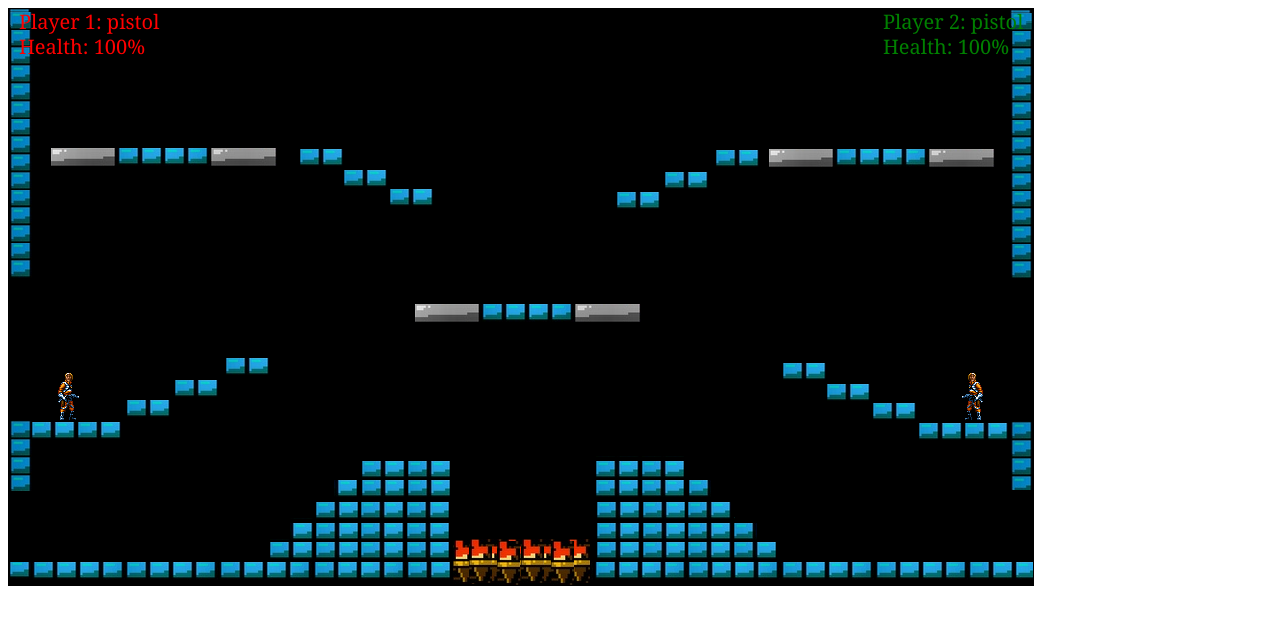
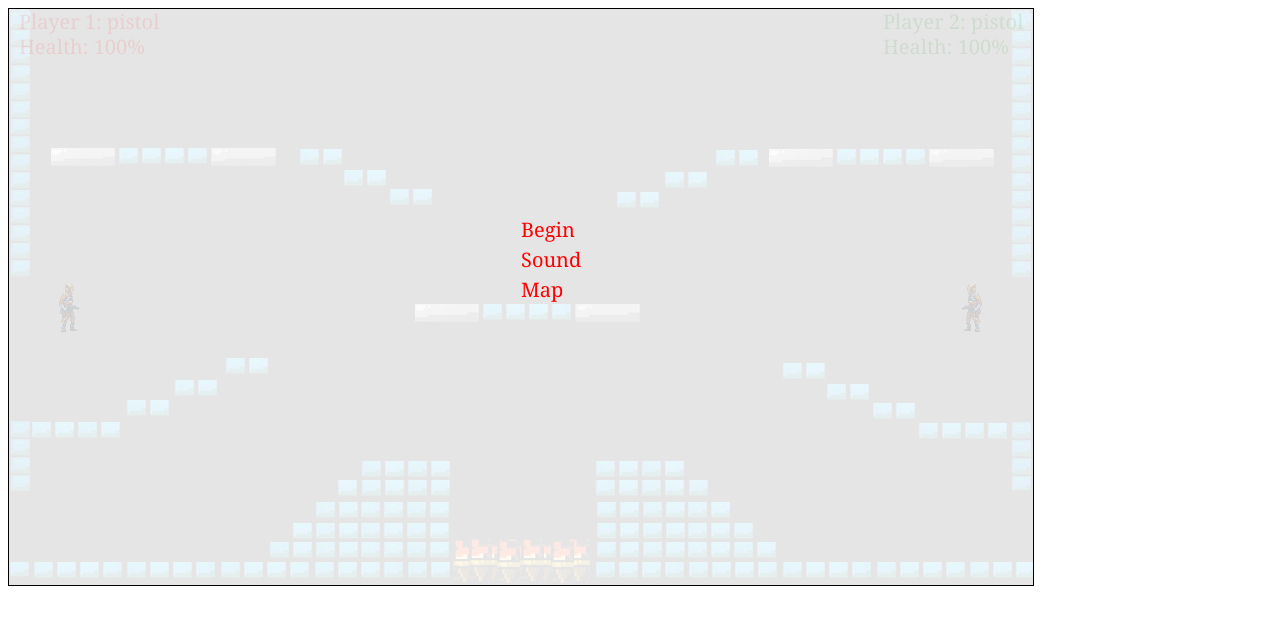
Before and after one commit to gunnthor/PCC-Games, a plain HTML site: page TowerFall.html in a window 1280 px wide. Drawn offline with Linux system fonts and the light colour scheme.

Commit message:
Menus
menu menu menu

```diff
--- /dev/null
+++ b/Menu.js
@@ -0,0 +1,58 @@
+
+var Menu = {
+    _options : [],
+
+    render : function (ctx) {
+        ctx.globalAlpha=0.1;
+        renderSimulation(ctx);
+        ctx.globalAlpha = 1;
+        ctx.fillStyle = "red";
+         for (var i = 0; i < this._options.length; i++){
+            this.renderoption(this._options[i],ctx);
+        }
+    },
+    renderoption : function (option,ctx){
+        ctx.font = option.font;
+        ctx.fillText(option.text,option.x,option.y)
+    },
+    update : function (du){
+
+    },
+    onhover : function (xPos,yPos){
+        for (var p = 0; p < this._options.length; p++){
+            if ((this._options[p].y >= yPos && this._options[p].y <= yPos + 30) &&(this._options[p].x <= xPos && this._options[p].x >= xPos - 100)){
+                this._options[p].font = "30px Georgia,bold";
+            }
+            else{
+                this._options[p].font = "20px Georgia,bold";
+            }
+        }
+    },
+    onclick : function (xPos,yPos){
+        g_menu = !g_menu;
+
+    },
+    generateOption : function(descr) {
+    this._options.push((descr));
+    },
+    init : function (){
+        this.generateOption({
+            text: "Begin",
+            x: g_canvas.width/2,
+            y: (g_canvas.height/2) - 60,
+            font: "20px Georgia, bold"
+        });
+        this.generateOption({
+            text: "Sound",
+            x: g_canvas.width/2 ,
+            y: (g_canvas.height/2) -30,
+            font: "20px Georgia, bold"
+        });
+        this.generateOption({
+            text: "Map",
+            x: g_canvas.width/2,
+            y: g_canvas.height/2,
+            font: "20px Georgia, bold"
+        });
+    }
+}
--- a/TowerFall.html
+++ b/TowerFall.html
@@ -27,6 +27,7 @@
     <script src="render.js"></script>
 
     <script src="Kall.js"></script>
+    <script src="Menu.js"></script>
     <script src="Block.js"></script>
     <script src="Bullet.js"></script>
 
--- a/TowerFall.js
+++ b/TowerFall.js
@@ -88,6 +88,9 @@ function updateSimulation(du) {
     // Prevent perpetual firing!
     //eatKey(Ship.prototype.KEY_FIRE);
 }
+function updateMenu(du){
+
+}
 
 // GAME-SPECIFIC DIAGNOSTICS
 
@@ -95,6 +98,7 @@ var g_allowMixedActions = true;
 var g_useGravity = false;
 var g_useAveVel = true;
 var g_renderSpatialDebug = false;
+var g_menu = true;
 
 var KEY_MIXED   = keyCode('M');;
 var KEY_GRAVITY = keyCode('G');
@@ -161,6 +165,9 @@ function processDiagnostics() {
 
 
 // GAME-SPECIFIC RENDERING
+function renderMenu(ctx){
+    Menu.render(ctx);
+}
 
 function renderSimulation(ctx) {
 
@@ -295,6 +302,7 @@ function preloadDone() {
         runShootingFrames: 1*/
     });
     entityManager.init();
+    Menu.init();
 
     main.init();
 }
--- a/handleMouse.js
+++ b/handleMouse.js
@@ -21,8 +21,10 @@ function handleMouse(evt) {
 
     // If no button is being pressed, then bail
     var button = evt.buttons === undefined ? evt.which : evt.buttons;
+    if(!g_menu) return;
+    Menu.onhover(g_mouseX,g_mouseY);
     if (!button) return;
-
+    Menu.onclick(g_mouseX,g_mouseY);
     //entityManager.yoinkNearestShip(g_mouseX, g_mouseY);
 }
 
--- a/render.js
+++ b/render.js
@@ -40,7 +40,9 @@ function render(ctx) {
 
     // The core rendering of the actual game / simulation
     //
-    if (g_doRender) renderSimulation(ctx);
+    //if (g_doRender) renderSimulation(ctx);
+    if (!g_menu) renderSimulation(ctx);
+    else renderMenu(ctx);
 
 
     // This flip-flip mechanism illustrates the pattern of alternation
--- a/update.js
+++ b/update.js
@@ -17,8 +17,16 @@ var g_prevUpdateDu = null;
 //
 var g_isUpdateOdd = false;
 
+var KEY_CODE_ESC = 27;
+var KEY_MENU = KEY_CODE_ESC;
+
 
 function update(dt) {
+
+    if (eatKey(KEY_MENU)) {
+        console.log("pressed");
+        g_menu = !g_menu;
+    }
 
     // Get out if skipping (e.g. due to pause-mode)
     //
@@ -40,7 +48,8 @@ function update(dt) {
     //
     var du = (dt / NOMINAL_UPDATE_INTERVAL);
 
-    updateSimulation(du);
+    if(!g_menu)updateSimulation(du);
+    else updateMenu(du);
 
     g_prevUpdateDt = original_dt;
     g_prevUpdateDu = du;
```
